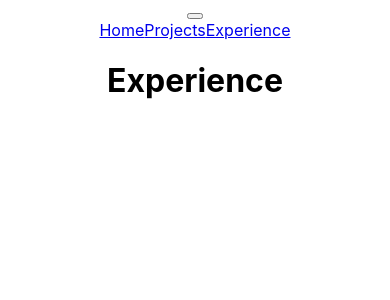
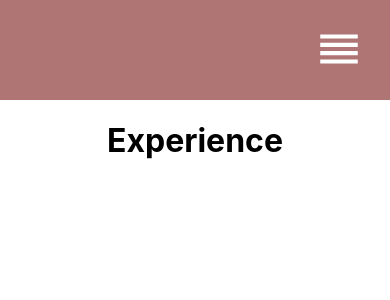
Before and after one commit to Mercy2525/My-Portfolio, a React (Create React App) app: page /experience in a window 390 px wide. Shown: the top 300 px of the page. Built offline with nearby package versions, Linux system fonts and the light colour scheme.

Commit message:
navbar details and responsiveness

```diff
--- a/package.json
+++ b/package.json
@@ -3,6 +3,8 @@
   "version": "0.1.0",
   "private": true,
   "dependencies": {
+    "@emotion/react": "^11.11.1",
+    "@emotion/styled": "^11.11.0",
     "@mui/icons-material": "^5.14.8",
     "@mui/material": "^5.14.8",
     "@testing-library/jest-dom": "^5.17.0",
--- a/src/App.css
+++ b/src/App.css
@@ -2,37 +2,7 @@
   text-align: center;
 }
 
-.App-logo {
-  height: 40vmin;
-  pointer-events: none;
+body{
+  padding: 0%;
+  margin: 0;
 }
-
-@media (prefers-reduced-motion: no-preference) {
-  .App-logo {
-    animation: App-logo-spin infinite 20s linear;
-  }
-}
-
-.App-header {
-  background-color: #282c34;
-  min-height: 100vh;
-  display: flex;
-  flex-direction: column;
-  align-items: center;
-  justify-content: center;
-  font-size: calc(10px + 2vmin);
-  color: white;
-}
-
-.App-link {
-  color: #61dafb;
-}
-
-@keyframes App-logo-spin {
-  from {
-    transform: rotate(0deg);
-  }
-  to {
-    transform: rotate(360deg);
-  }
-}
--- a/src/App.js
+++ b/src/App.js
@@ -1,4 +1,3 @@
-import { useEffect, useState } from 'react';
 import './App.css';
 import { BrowserRouter as Router,Routes,Route } from 'react-router-dom';
 import Home from './Pages/Home';
@@ -13,7 +12,7 @@ function App() {
      <Navbar/>
        <Routes>
           <Route path='/' element={<Home/>}/>
-          <Route path='/project' element={<Projects/>}/>
+          <Route path='/projects' element={<Projects/>}/>
           <Route path='/experience' element={<Experience/>}/>
        </Routes>
     </Router>
--- a/src/Components/Navbar.js
+++ b/src/Components/Navbar.js
@@ -1,12 +1,24 @@
-import React from 'react'
-import { Link } from 'react-router-dom'
+import React, { useEffect, useState } from 'react'
+import { Link, useLocation } from 'react-router-dom'
+import "../Styles/Navbar.css"
+import { Reorder } from '@mui/icons-material'
+
 
 function Navbar() {
+    const[expandNavbar,setExpandNavbar]=useState(false)
+
+    const location=useLocation();
+
+    useEffect(()=>{
+        setExpandNavbar(false)
+    },[location])
+
   return (
-    <div className='navbar'>
-
+    <div className='navbar' id={expandNavbar ? "open": "close"}>
         <div className='toggleButton'>
-    <button></button>
+            <button onClick={()=>{setExpandNavbar((prev)=> !prev)}}>
+                 <Reorder/>
+            </button>
         </div>
 
         <div className='links'>
@@ -14,7 +26,6 @@ function Navbar() {
             <Link to="/projects">Projects</Link>
             <Link to="/experience">Experience</Link>
          </div>
-
     </div>
   )
 }
--- a/src/Pages/Projects.js
+++ b/src/Pages/Projects.js
@@ -2,7 +2,9 @@ import React from 'react'
 
 function Projects() {
   return (
-    <div>Projects</div>
+    <div>
+    <h1>Projects</h1>
+    </div>
   )
 }
 
--- /dev/null
+++ b/src/Styles/Navbar.css
@@ -0,0 +1,88 @@
+.navbar {
+  width: 100%;
+  height: 100px;
+  background: rgb(175, 116, 116);
+}
+
+.links {
+  width: 100%;
+  height: 100%;
+  display: flex;
+  align-items: center;
+  justify-content: center;
+  color: white;
+}
+
+.navbar a {
+  color: white;
+  text-decoration: none;
+  margin: 20px;
+  font-size: 25px;
+}
+
+.toggleButton {
+  width: 100%;
+  height: 100px;
+  display: flex;
+  align-items: center;
+  justify-content: flex-end;
+}
+
+.toggleButton svg {
+  font-size: 50px;
+}
+.toggleButton button {
+  margin-right: 20px;
+  background-color: transparent;
+  border: none;
+  color: white;
+  cursor: pointer;
+}
+
+#open {
+  height: 100vh;
+}
+
+#open .links {
+  flex-direction: column;
+  justify-content: flex-start;
+  margin-top: 100px;
+}
+
+#open a {
+  width: 100%;
+  text-align: center;
+}
+
+@media only screen and (max-width: 900px) {
+  .navbar a {
+    width: 70px;
+  }
+}
+
+@media only screen and (max-width: 600px) {
+  .toggleButton {
+    display: flex;
+  }
+  #close a {
+    display: none;
+  }
+}
+
+@media only screen and (min-width: 600px) {
+  .toggleButton {
+    display: none;
+  }
+
+  .hiddenLinks {
+    display: none;
+  }
+
+  #open {
+    height: 100px;
+  }
+
+  #open .links {
+    flex-direction: row;
+  }
+}
```
Also changed, not shown: 1 other file (tests, documents, lock files or other folders). Lines whose indentation alone changed are shown as unchanged.
